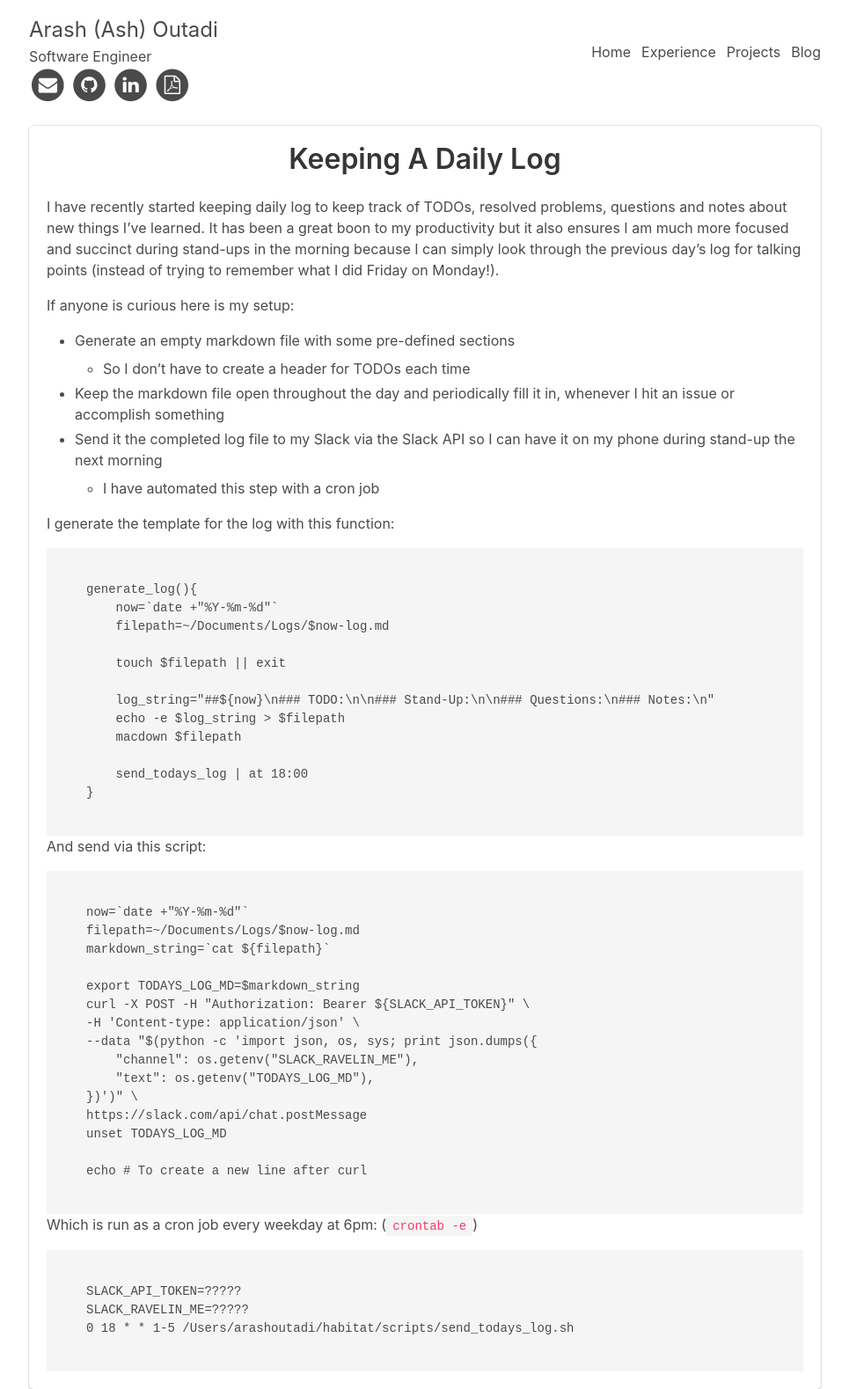
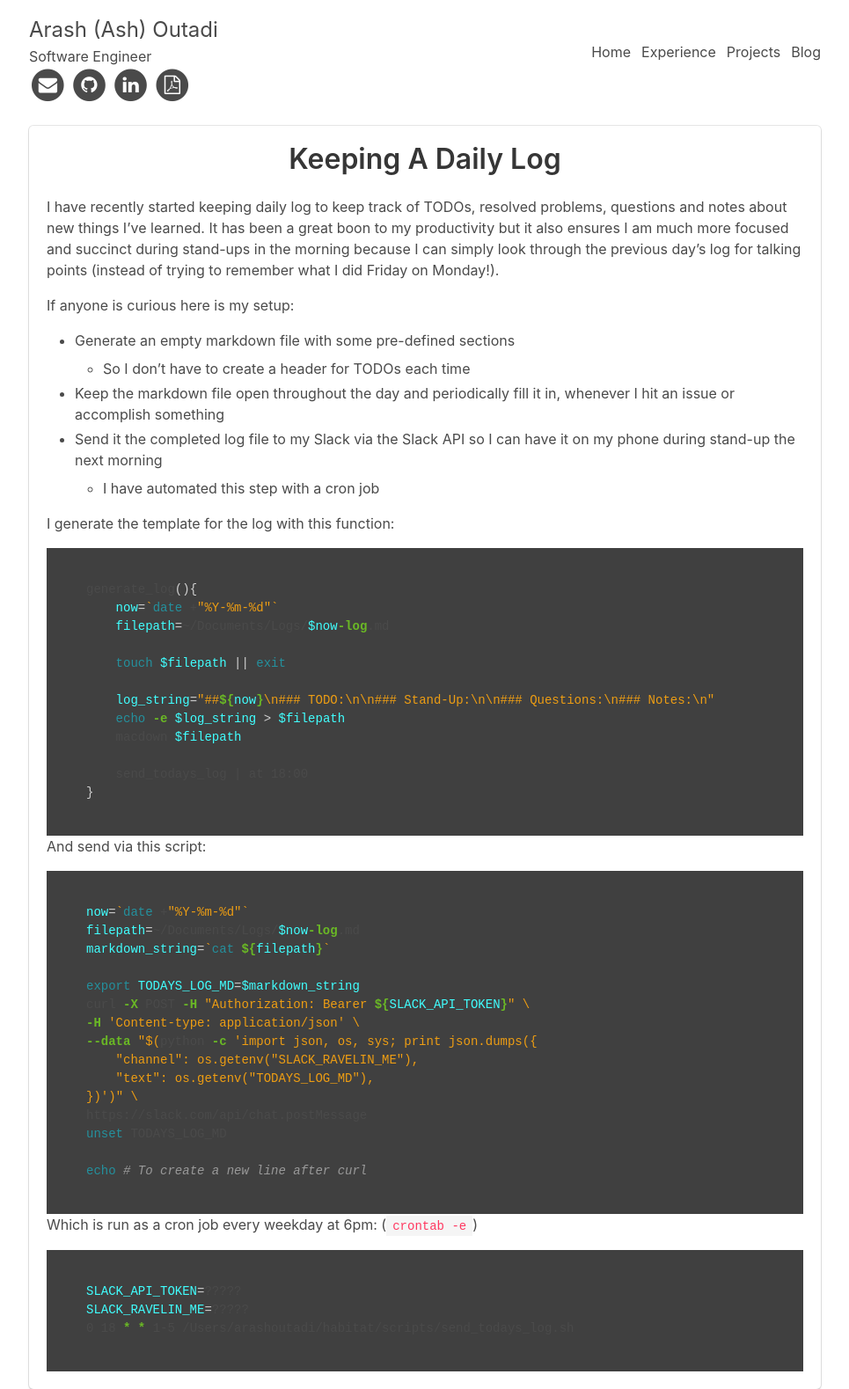
Before and after one commit to arashout/arashout.site, a Jekyll site: the page built from _posts/2018-02-20-keep-a-daily-log.md, in a window 1280 px wide. Shown: the whole page at 88% size, without its empty margins (157-1122 px from the left). Built offline with Jekyll 4.4.1, drawn with Linux system fonts in a browser that asks for light colours; nearby versions of some CDN libraries.

Commit message:
Add css?

```diff
--- a/css/custom.scss
+++ b/css/custom.scss
@@ -1,6 +1,7 @@
 ---
 # Jekyll Front Matter
 ---
+@import "native.css";
 
 $page-width: 900px;
 
--- /dev/null
+++ b/css/native.css
@@ -0,0 +1,70 @@
+.highlight pre { background-color: #404040 }
+.highlight .hll { background-color: #404040 }
+.highlight .c { color: #999999; font-style: italic } /* Comment */
+.highlight .err { color: #a61717; background-color: #e3d2d2 } /* Error */
+.highlight .g { color: #d0d0d0 } /* Generic */
+.highlight .k { color: #6ab825; font-weight: bold } /* Keyword */
+.highlight .l { color: #d0d0d0 } /* Literal */
+.highlight .n { color: #d0d0d0 } /* Name */
+.highlight .o { color: #d0d0d0 } /* Operator */
+.highlight .x { color: #d0d0d0 } /* Other */
+.highlight .p { color: #d0d0d0 } /* Punctuation */
+.highlight .cm { color: #999999; font-style: italic } /* Comment.Multiline */
+.highlight .cp { color: #cd2828; font-weight: bold } /* Comment.Preproc */
+.highlight .c1 { color: #999999; font-style: italic } /* Comment.Single */
+.highlight .cs { color: #e50808; font-weight: bold; background-color: #520000 } /* Comment.Special */
+.highlight .gd { color: #d22323 } /* Generic.Deleted */
+.highlight .ge { color: #d0d0d0; font-style: italic } /* Generic.Emph */
+.highlight .gr { color: #d22323 } /* Generic.Error */
+.highlight .gh { color: #ffffff; font-weight: bold } /* Generic.Heading */
+.highlight .gi { color: #589819 } /* Generic.Inserted */
+.highlight .go { color: #cccccc } /* Generic.Output */
+.highlight .gp { color: #aaaaaa } /* Generic.Prompt */
+.highlight .gs { color: #d0d0d0; font-weight: bold } /* Generic.Strong */
+.highlight .gu { color: #ffffff; text-decoration: underline } /* Generic.Subheading */
+.highlight .gt { color: #d22323 } /* Generic.Traceback */
+.highlight .kc { color: #6ab825; font-weight: bold } /* Keyword.Constant */
+.highlight .kd { color: #6ab825; font-weight: bold } /* Keyword.Declaration */
+.highlight .kn { color: #6ab825; font-weight: bold } /* Keyword.Namespace */
+.highlight .kp { color: #6ab825 } /* Keyword.Pseudo */
+.highlight .kr { color: #6ab825; font-weight: bold } /* Keyword.Reserved */
+.highlight .kt { color: #6ab825; font-weight: bold } /* Keyword.Type */
+.highlight .ld { color: #d0d0d0 } /* Literal.Date */
+.highlight .m { color: #3677a9 } /* Literal.Number */
+.highlight .s { color: #ed9d13 } /* Literal.String */
+.highlight .na { color: #bbbbbb } /* Name.Attribute */
+.highlight .nb { color: #24909d } /* Name.Builtin */
+.highlight .nc { color: #447fcf; text-decoration: underline } /* Name.Class */
+.highlight .no { color: #40ffff } /* Name.Constant */
+.highlight .nd { color: #ffa500 } /* Name.Decorator */
+.highlight .ni { color: #d0d0d0 } /* Name.Entity */
+.highlight .ne { color: #bbbbbb } /* Name.Exception */
+.highlight .nf { color: #447fcf } /* Name.Function */
+.highlight .nl { color: #d0d0d0 } /* Name.Label */
+.highlight .nn { color: #447fcf; text-decoration: underline } /* Name.Namespace */
+.highlight .nx { color: #d0d0d0 } /* Name.Other */
+.highlight .py { color: #d0d0d0 } /* Name.Property */
+.highlight .nt { color: #6ab825; font-weight: bold } /* Name.Tag */
+.highlight .nv { color: #40ffff } /* Name.Variable */
+.highlight .ow { color: #6ab825; font-weight: bold } /* Operator.Word */
+.highlight .w { color: #666666 } /* Text.Whitespace */
+.highlight .mf { color: #3677a9 } /* Literal.Number.Float */
+.highlight .mh { color: #3677a9 } /* Literal.Number.Hex */
+.highlight .mi { color: #3677a9 } /* Literal.Number.Integer */
+.highlight .mo { color: #3677a9 } /* Literal.Number.Oct */
+.highlight .sb { color: #ed9d13 } /* Literal.String.Backtick */
+.highlight .sc { color: #ed9d13 } /* Literal.String.Char */
+.highlight .sd { color: #ed9d13 } /* Literal.String.Doc */
+.highlight .s2 { color: #ed9d13 } /* Literal.String.Double */
+.highlight .se { color: #ed9d13 } /* Literal.String.Escape */
+.highlight .sh { color: #ed9d13 } /* Literal.String.Heredoc */
+.highlight .si { color: #ed9d13 } /* Literal.String.Interpol */
+.highlight .sx { color: #ffa500 } /* Literal.String.Other */
+.highlight .sr { color: #ed9d13 } /* Literal.String.Regex */
+.highlight .s1 { color: #ed9d13 } /* Literal.String.Single */
+.highlight .ss { color: #ed9d13 } /* Literal.String.Symbol */
+.highlight .bp { color: #24909d } /* Name.Builtin.Pseudo */
+.highlight .vc { color: #40ffff } /* Name.Variable.Class */
+.highlight .vg { color: #40ffff } /* Name.Variable.Global */
+.highlight .vi { color: #40ffff } /* Name.Variable.Instance */
+.highlight .il { color: #3677a9 } /* Literal.Number.Integer.Long */
```
